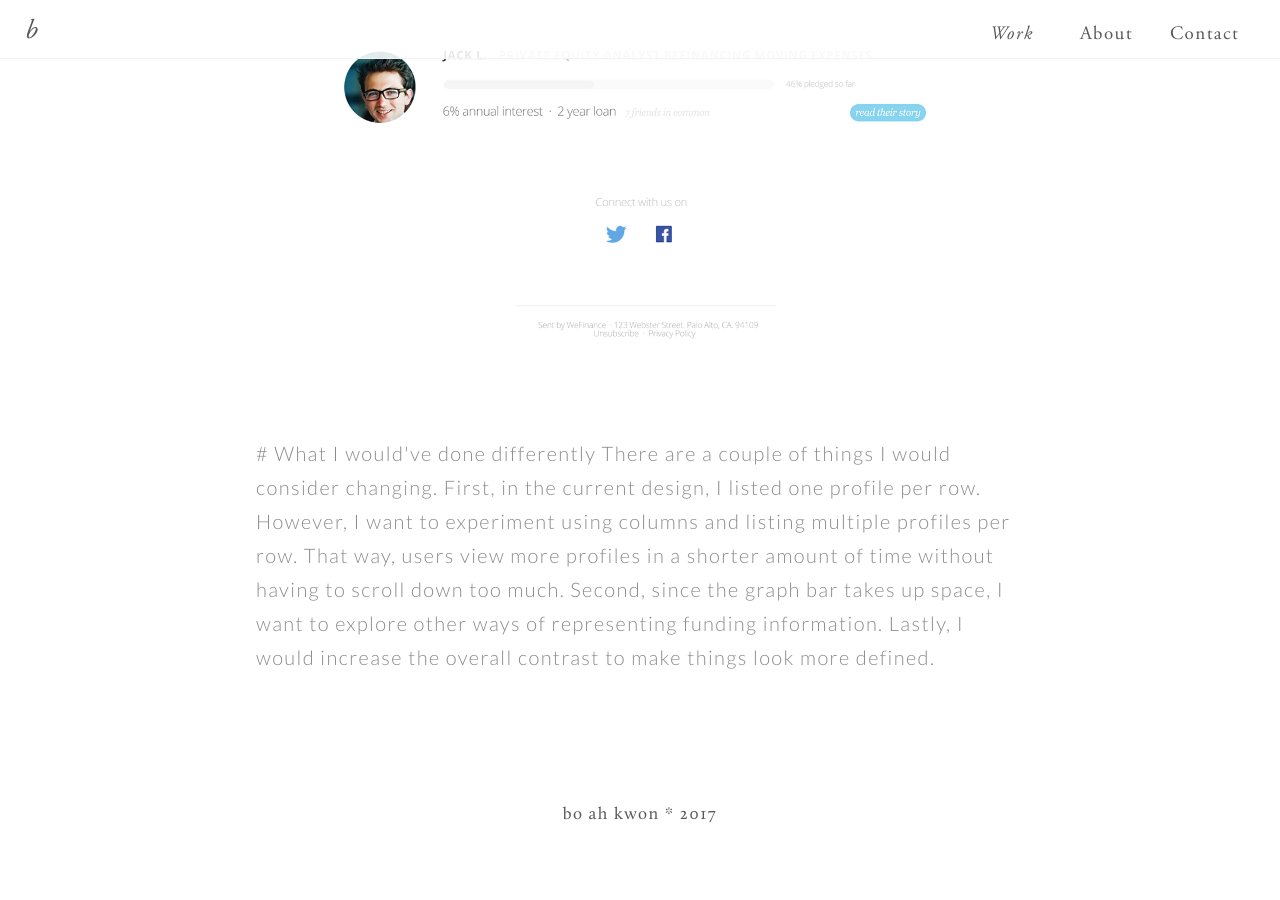
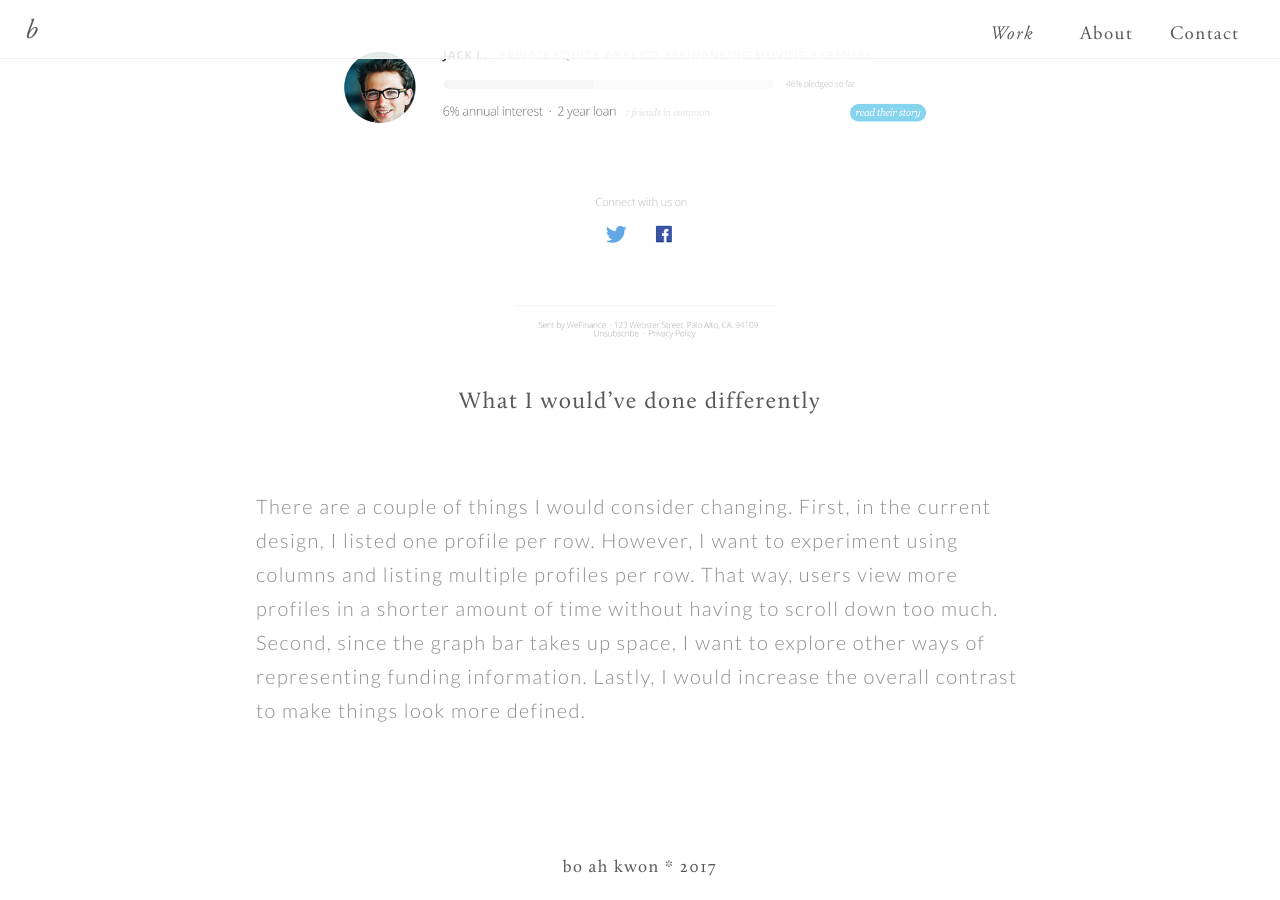
Before and after one commit to bkwon0402/bkwon0402.github.io, a Jekyll site: the page built from item/wefinance.md, in a window 1280 px wide and 900 px high, scrolled down 7609 px. Built offline with Jekyll 4.4.1, drawn with Linux system fonts in a browser that asks for light colours; before the commit the page ends 8457 px from its top, so only the background shows below that.

Commit message:
css work

```diff
--- a/item/wefinance.md
+++ b/item/wefinance.md
@@ -222,12 +222,11 @@ Here is the final design.
 </div>
 
 
+# What I would've done differently
+
 <div class="small_container">
 
-
 <br>
-
-# What I would've done differently
 
 There are a couple of things I would consider changing. First, in the current design, I listed one profile per row. However, I want to experiment using columns and listing multiple profiles per row. That way, users view more profiles in a shorter amount of time without having to scroll down too much. Second, since the graph bar takes up space, I want to explore other ways of representing funding information. Lastly, I would increase the overall contrast to make things look more defined.
 
```
